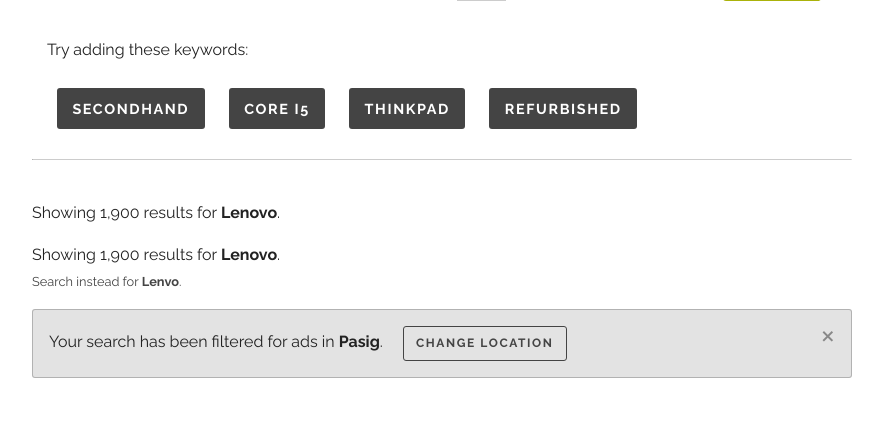
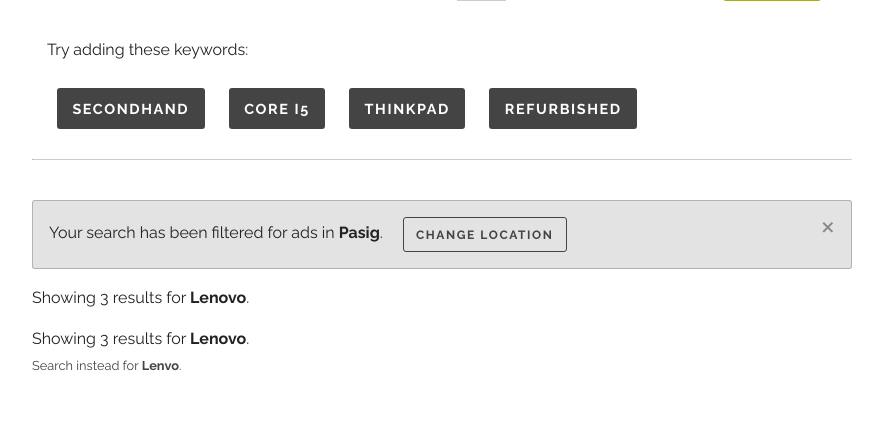
Before and after one commit to karenbanzon/pd-hackathon-search, a PHP site: page /index.php in a window 1280 px wide. Shown: the part 216-638 px from the top of the page, without its empty margins (198-1081 px from the left). Run offline with PHP 8.4, Linux system fonts and the light colour scheme; some web fonts are replaced.

Commit message:
Minor changes to index.php and stylesheet

```diff
--- a/index.php
+++ b/index.php
@@ -40,20 +40,20 @@
 
 		<!-- Messages -->
 		<div class="small-12 large-8 large-offset-2 padding-10">
-			<div class="message-standard">
-				<p>Showing 1,900 results for <strong>Lenovo</strong>.</p>
-			</div>
-			<div class="message-spelling">
-				<p>Showing 1,900 results for <strong>Lenovo</strong>.
-				<br>
-				<small><a href="">Search instead for <strong>Lenvo</strong>.</a></small></p>
-			</div>
 			<div class="callout secondary message-location" data-closable>
 				<span>Your search has been filtered for ads in <strong>Pasig</strong>.</span>
 				<a data-open="locationModal" class="button secondary small hollow">Change location</a>
 				<button class="close-button" aria-label="Dismiss alert" type="button" data-close>
 					<span aria-hidden="true">&times;</span>
 				</button>
+			</div>
+			<div class="message-standard">
+				<p>Showing 3 results for <strong>Lenovo</strong>.</p>
+			</div>
+			<div class="message-spelling">
+				<p>Showing 3 results for <strong>Lenovo</strong>.
+				<br>
+				<small><a href="">Search instead for <strong>Lenvo</strong>.</a></small></p>
 			</div>
 		</div>
 
--- a/sass/components/_icons.scss
+++ b/sass/components/_icons.scss
@@ -1,10 +1,10 @@
 @font-face {
   font-family: 'cf';
-  src:  url('/fonts/cf.eot?yp2xd2');
-  src:  url('/fonts/cf.eot?yp2xd2#iefix') format('embedded-opentype'),
-    url('/fonts/cf.ttf?yp2xd2') format('truetype'),
-    url('/fonts/cf.woff?yp2xd2') format('woff'),
-    url('/fonts/cf.svg?yp2xd2#cf') format('svg');
+  src:  url('../fonts/cf.eot?yp2xd2');
+  src:  url('../fonts/cf.eot?yp2xd2#iefix') format('embedded-opentype'),
+    url('../fonts/cf.ttf?yp2xd2') format('truetype'),
+    url('../fonts/cf.woff?yp2xd2') format('woff'),
+    url('../fonts/cf.svg?yp2xd2#cf') format('svg');
   font-weight: normal;
   font-style: normal;
 }
```
Also changed, not shown: stylesheets/style.css.
